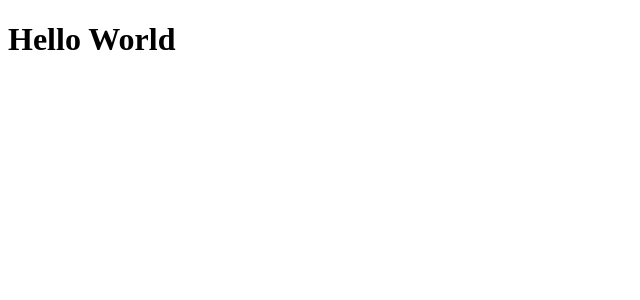
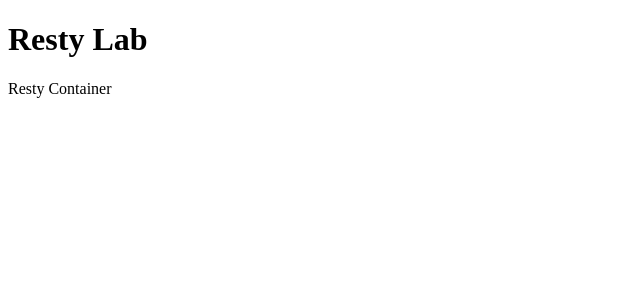
Before and after one commit to katiepdx/RESTy-lab, a React app: page / in a window 1280 px wide. Shown: the top 300 px of the page, without its empty margins (0-640 px from the left). Built offline with nearby package versions, Linux system fonts and the light colour scheme.

Commit message:
add file structure

```diff
--- a/src/components/app/App.jsx
+++ b/src/components/app/App.jsx
@@ -1,5 +1,6 @@
 import React from 'react';
+import RestyContainer from '../../containers/RestyContainer'
 
 export default function App() {
-  return <h1>Hello World</h1>;
+  return <RestyContainer />;
 }
--- /dev/null
+++ b/src/containers/RestyContainer.jsx
@@ -0,0 +1,16 @@
+// app logic
+import React, { Component } from 'react'
+
+export default class RestyContainer extends Component {
+  // state - url, method, click, json
+  render() {
+    return (
+      <>
+        <h1>Resty Lab</h1>
+        <div>
+          Resty Container
+        </div>
+      </>
+    )
+  }
+}
--- /dev/null
+++ b/src/services/api-service.js
@@ -0,0 +1 @@
+// api fetch logic
```
Also changed, not shown: src/components/resty/controls/Controls.jsx (added, +11 -0 lines), src/components/resty/displays/Displays.jsx (added, +8 -0 lines), 2 other files (tests, documents, lock files or other folders).
